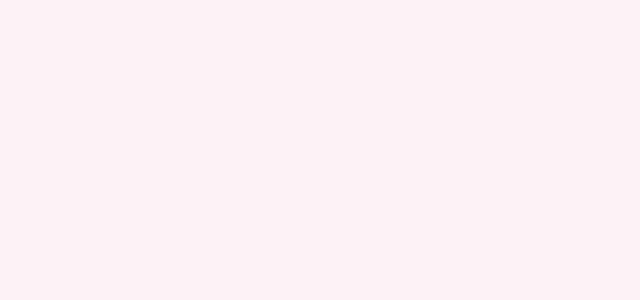
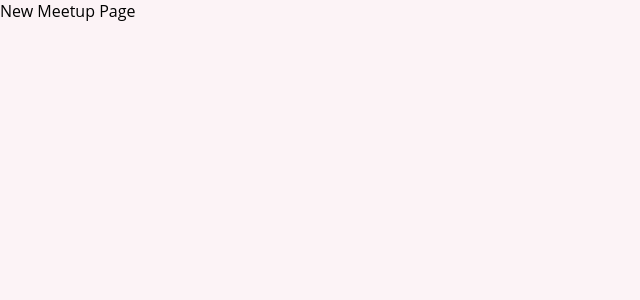
Before and after one commit to lucascouto/meetup-app, a React (Create React App) app: page /new-meetup in a window 1280 px wide. Shown: the top 300 px of the page, without its empty margins (0-640 px from the left). Built offline with nearby package versions, Linux system fonts and the light colour scheme.

Commit message:
Adds routing

```diff
--- a/package.json
+++ b/package.json
@@ -8,6 +8,7 @@
     "@testing-library/user-event": "^13.5.0",
     "react": "^18.1.0",
     "react-dom": "^18.1.0",
+    "react-router-dom": "^6.3.0",
     "react-scripts": "5.0.1",
     "web-vitals": "^2.1.4"
   },
--- a/src/App.js
+++ b/src/App.js
@@ -1,5 +1,19 @@
+import { Route, Routes } from "react-router-dom";
+
+import AllMeetupsPage from "./pages/AllMeetups";
+import NewMeetupPage from "./pages/NewMeetup";
+import FavoritesPage from "./pages/Favorites";
+
 function App() {
-  return <div></div>;
+  return (
+    <div>
+      <Routes>
+        <Route path="/" element={<AllMeetupsPage />} />
+        <Route path="/new-meetup" element={<NewMeetupPage />} />
+        <Route path="/favorites" element={<FavoritesPage />} />
+      </Routes>
+    </div>
+  );
 }
 
 export default App;
--- a/src/index.js
+++ b/src/index.js
@@ -1,8 +1,13 @@
 import React from "react";
 import ReactDOM from "react-dom/client";
+import { BrowserRouter } from "react-router-dom";
 
 import "./index.css";
 import App from "./App";
 
 const root = ReactDOM.createRoot(document.getElementById("root"));
-root.render(<App />);
+root.render(
+  <BrowserRouter>
+    <App />
+  </BrowserRouter>
+);
--- /dev/null
+++ b/src/pages/AllMeetups.js
@@ -0,0 +1,5 @@
+function AllMeetupsPage() {
+  return <div>All Meetups Page</div>;
+}
+
+export default AllMeetupsPage;
--- /dev/null
+++ b/src/pages/Favorites.js
@@ -0,0 +1,5 @@
+function FavoritesPage() {
+  return <div>Favorites Page</div>;
+}
+
+export default FavoritesPage;
--- /dev/null
+++ b/src/pages/NewMeetup.js
@@ -0,0 +1,5 @@
+function NewMeetupPage() {
+  return <div>New Meetup Page</div>;
+}
+
+export default NewMeetupPage;
```
Also changed, not shown: 1 other file (tests, documents, lock files or other folders).
